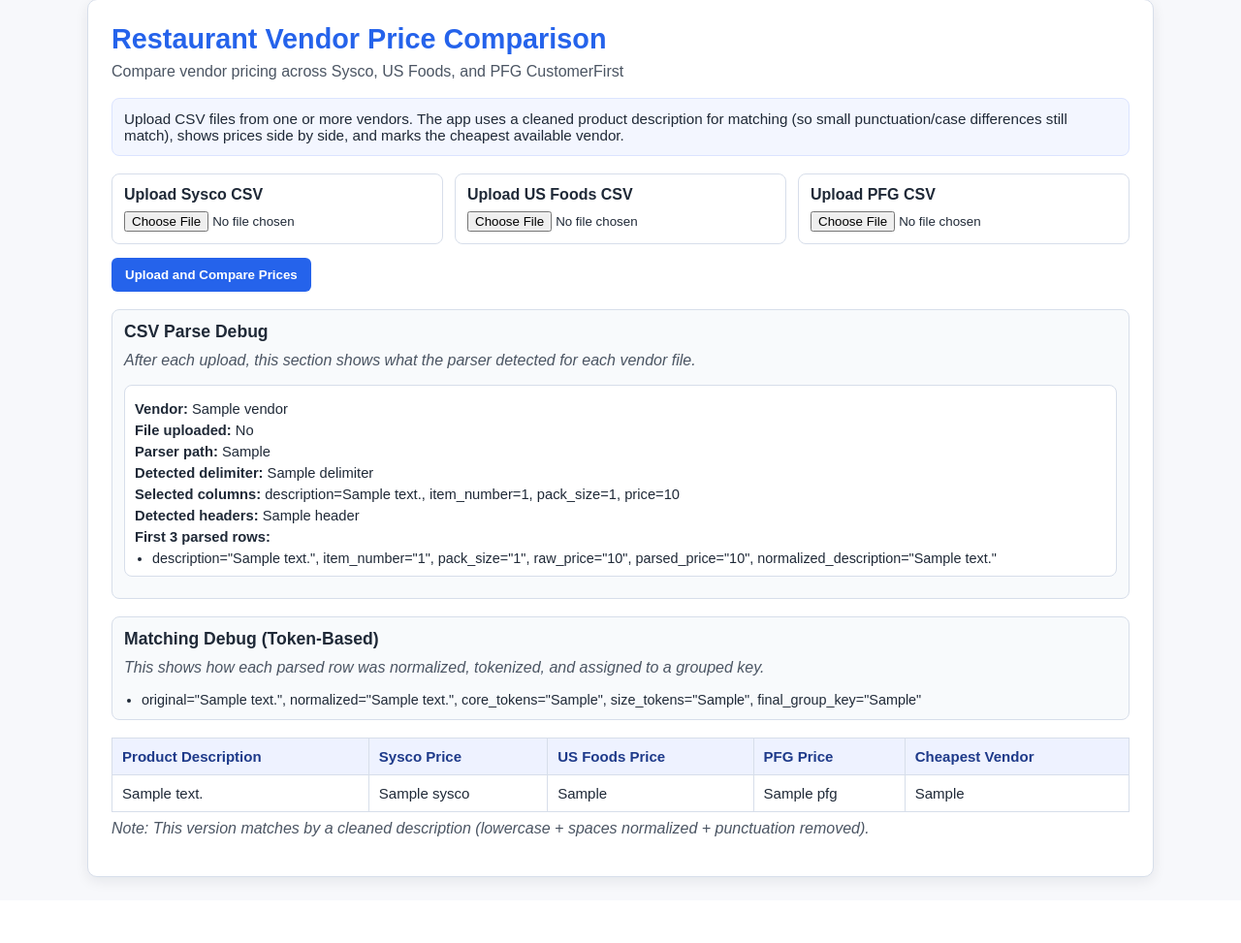
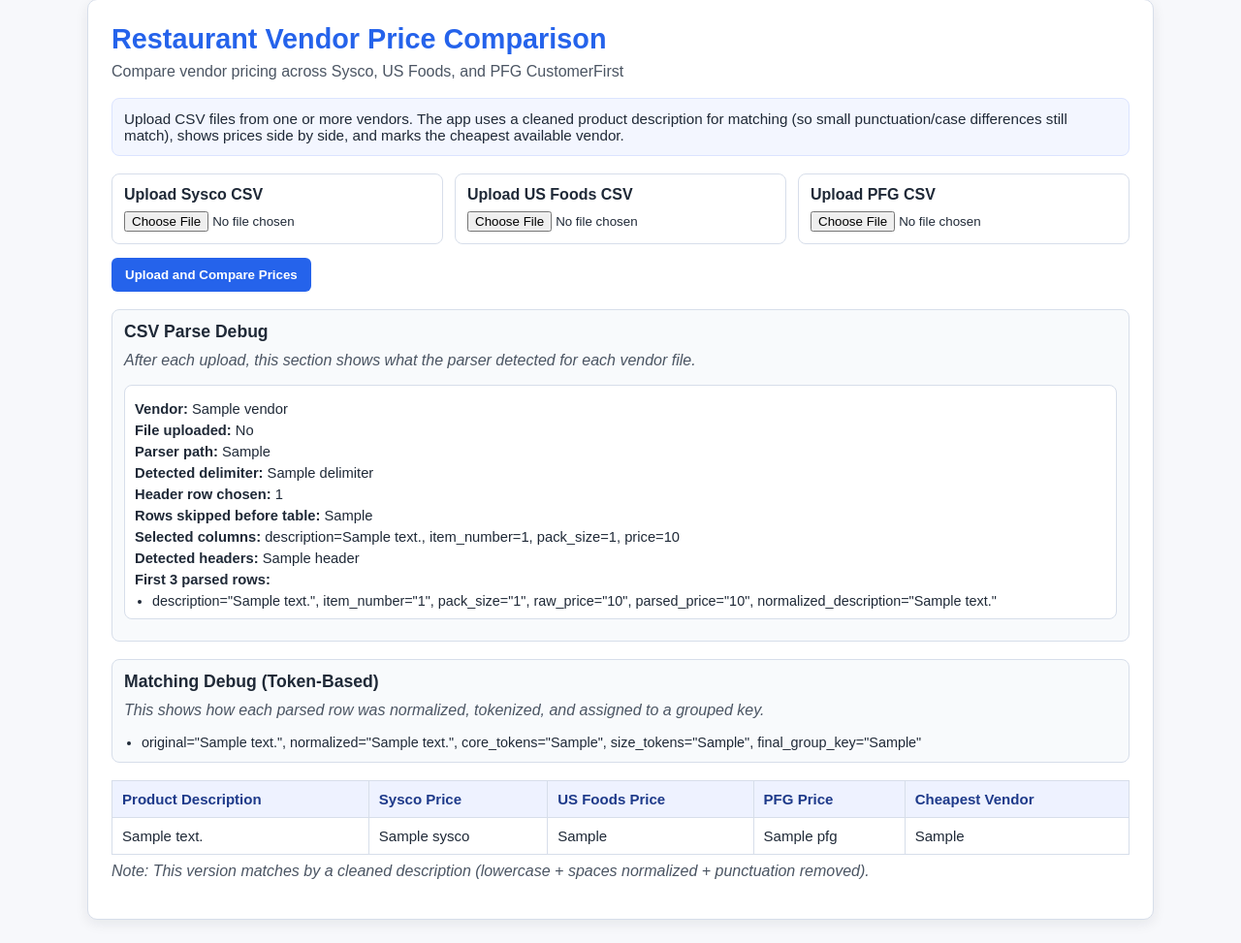
Before and after one commit to Mfaraglia/Confluence, a Flask app: template templates/index.html in a window 1280 px wide. Shown: the part 25-998 px from the top of the page at 97% size. Before the commit the page ends 939 px from the top, so only its background shows below. Run offline with Flask 3, Linux system fonts and the light colour scheme; the template is opened without the code that fills it: most values are stand-ins (such as "Sample title", 1, 10 or a date in 2020).

Commit message:
Improve CSV parser for intro lines, blank rows, and header detection

```diff
--- a/app.py
+++ b/app.py
@@ -27,6 +27,16 @@ DESCRIPTION_KEYS = [
 PRICE_KEYS = ["price", "unit price", "cost", "net price"]
 ITEM_NUMBER_KEYS = ["item number", "item #", "item_no", "item no", "sku"]
 PACK_SIZE_KEYS = ["pack size", "pack", "size", "uom"]
+PRODUCT_NUMBER_KEYS = ["product number", "item number", "item #", "sku", "product #"]
+HEADER_HINT_KEYS = [
+    "product description",
+    "description",
+    "product number",
+    "item number",
+    "pack size",
+    "price",
+    "product price",
+]
 
 # Simple replacement rules for common foodservice abbreviations/variants.
 TERM_REPLACEMENTS = {
@@ -60,7 +70,7 @@ def pick_column(fieldnames: List[str], possible_names: List[str]) -> Optional[st
 
 # Try to convert text like "$12.50" into a number. Return None if conversion fails.
 def parse_price_to_float(price_text: str) -> Optional[float]:
-    cleaned = (price_text or "").replace("$", "").replace(",", "").strip()
+    cleaned = (price_text or "").replace("$", "").replace(",", "").replace(" ", "").strip()
     if cleaned == "":
         return None
     try:
@@ -155,6 +165,23 @@ def detect_delimiter(csv_text: str) -> str:
         return ","
 
 
+def find_header_row(raw_rows: List[List[str]]) -> int:
+    for index, row in enumerate(raw_rows):
+        normalized_cells = [normalize(cell) for cell in row if normalize(cell)]
+        if not normalized_cells:
+            continue
+
+        has_description = any(cell in {"description", "product description", "item description"} for cell in normalized_cells)
+        has_price = any(cell in {"price", "product price", "unit price", "net price"} for cell in normalized_cells)
+        hint_matches = sum(1 for cell in normalized_cells if cell in HEADER_HINT_KEYS)
+
+        # A likely header has at least 2 known header hints and includes description + price style columns.
+        if hint_matches >= 2 and has_description and has_price:
+            return index
+
+    return 0
+
+
 # Check if a parsed row likely contains an entire CSV line in one field.
 # We only trigger fallback when there is one non-empty value with 3+ commas,
 # which helps avoid breaking correctly formatted rows.
@@ -191,6 +218,8 @@ def parse_vendor_text(
         "delimiter": "",
         "selected_columns": {},
         "mapping_needed": False,
+        "header_row_index": 0,
+        "skipped_intro_rows": 0,
     }
 
     errors: List[str] = []
@@ -203,19 +232,28 @@ def parse_vendor_text(
     delimiter = detect_delimiter(text)
     debug_info["delimiter"] = repr(delimiter)
 
-    reader = csv.DictReader(io.StringIO(text), delimiter=delimiter)
-
-    if not reader.fieldnames:
+    raw_rows = list(csv.reader(io.StringIO(text), delimiter=delimiter))
+    if not raw_rows:
         debug_info["parser_path"] = "normal"
         return [], [f"{vendor_name}: Could not read column headers. Please check your CSV file."], debug_info
 
-    debug_info["headers"] = list(reader.fieldnames)
+    header_row_index = find_header_row(raw_rows)
+    debug_info["header_row_index"] = header_row_index + 1  # 1-based for easier reading
+    debug_info["skipped_intro_rows"] = header_row_index
+
+    header_row = raw_rows[header_row_index] if header_row_index < len(raw_rows) else []
+    fieldnames = [cell.strip() for cell in header_row]
+    if not any(fieldnames):
+        debug_info["parser_path"] = "normal"
+        return [], [f"{vendor_name}: Could not read column headers. Please check your CSV file."], debug_info
+
+    debug_info["headers"] = fieldnames
 
     # We only require description + price for this comparison table.
-    desc_col = pick_column(reader.fieldnames, DESCRIPTION_KEYS)
-    price_col = pick_column(reader.fieldnames, PRICE_KEYS)
-    item_col = pick_column(reader.fieldnames, ITEM_NUMBER_KEYS)
-    pack_col = pick_column(reader.fieldnames, PACK_SIZE_KEYS)
+    desc_col = pick_column(fieldnames, DESCRIPTION_KEYS)
+    price_col = pick_column(fieldnames, PRICE_KEYS)
+    item_col = pick_column(fieldnames, ITEM_NUMBER_KEYS + PRODUCT_NUMBER_KEYS)
+    pack_col = pick_column(fieldnames, PACK_SIZE_KEYS)
 
     # If user provided manual mapping, use those selections.
     # If not, use automatic guesses.
@@ -243,7 +281,15 @@ def parse_vendor_text(
         return [], errors, debug_info
 
     used_fallback = False
-    for row in reader:
+    data_rows = raw_rows[header_row_index + 1 :]
+    for values in data_rows:
+        # Ignore fully blank lines in exports.
+        if not any((cell or "").strip() for cell in values):
+            continue
+
+        padded_values = values + [""] * max(0, len(fieldnames) - len(values))
+        row = {fieldnames[i]: padded_values[i] if i < len(padded_values) else "" for i in range(len(fieldnames))}
+
         description = (row.get(desc_col) or "").strip()
         raw_price = (row.get(price_col) or "").strip()
         item_number = (row.get(item_col) or "").strip() if item_col else ""
@@ -317,6 +363,8 @@ def parse_vendor_csv(
             "delimiter": "",
             "selected_columns": {},
             "mapping_needed": False,
+            "header_row_index": 0,
+            "skipped_intro_rows": 0,
         }
         return [], [], debug_info, ""
 
@@ -332,6 +380,8 @@ def parse_vendor_csv(
             "delimiter": "",
             "selected_columns": {},
             "mapping_needed": False,
+            "header_row_index": 0,
+            "skipped_intro_rows": 0,
         }
         return [], [f"{vendor_name}: Please upload a UTF-8 CSV file."], debug_info, ""
 
@@ -574,6 +624,8 @@ def index():
                             "delimiter": "",
                             "selected_columns": {},
                             "mapping_needed": False,
+                            "header_row_index": 0,
+                            "skipped_intro_rows": 0,
                         }
                     )
                     continue
--- a/templates/index.html
+++ b/templates/index.html
@@ -317,6 +317,8 @@
             <p><strong>File uploaded:</strong> {{ "Yes" if detail.uploaded else "No" }}</p>
             <p><strong>Parser path:</strong> {{ detail.parser_path }}</p>
             <p><strong>Detected delimiter:</strong> {{ detail.delimiter if detail.delimiter else "N/A" }}</p>
+            <p><strong>Header row chosen:</strong> {{ detail.header_row_index if detail.header_row_index else "N/A" }}</p>
+            <p><strong>Rows skipped before table:</strong> {{ detail.skipped_intro_rows if detail.skipped_intro_rows is not none else "N/A" }}</p>
             <p><strong>Selected columns:</strong>
               description={{ detail.selected_columns.description if detail.selected_columns else "none" }},
               item_number={{ detail.selected_columns.item_number if detail.selected_columns else "none" }},
```
Also changed, not shown: README.md.
